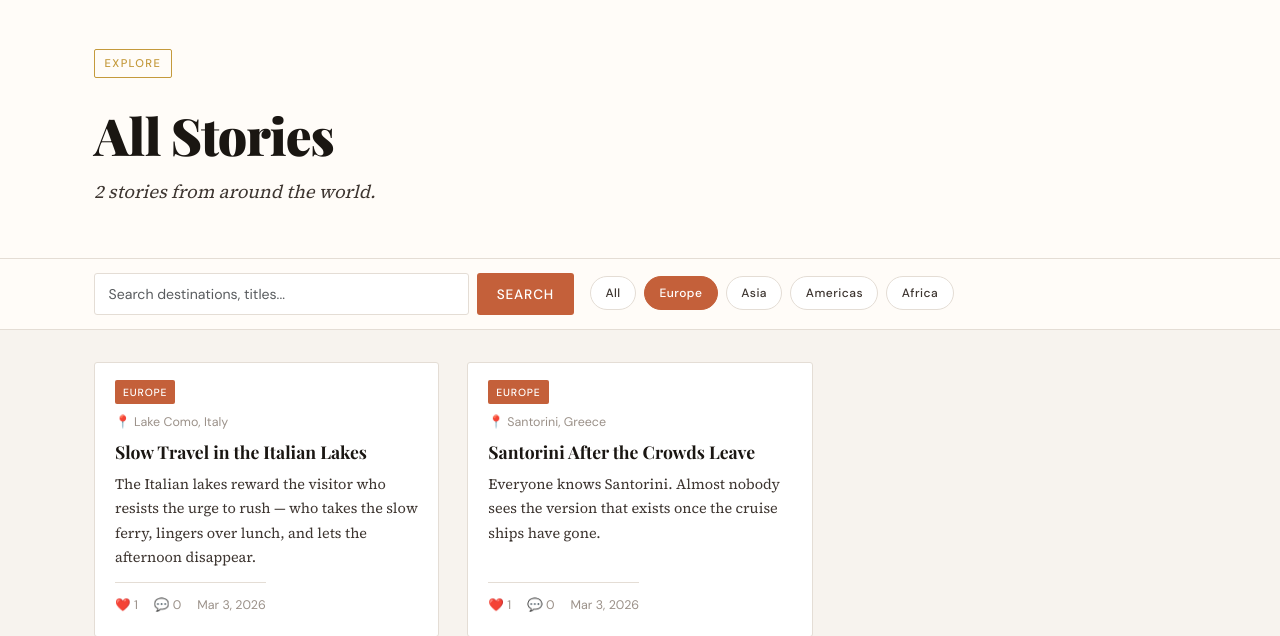
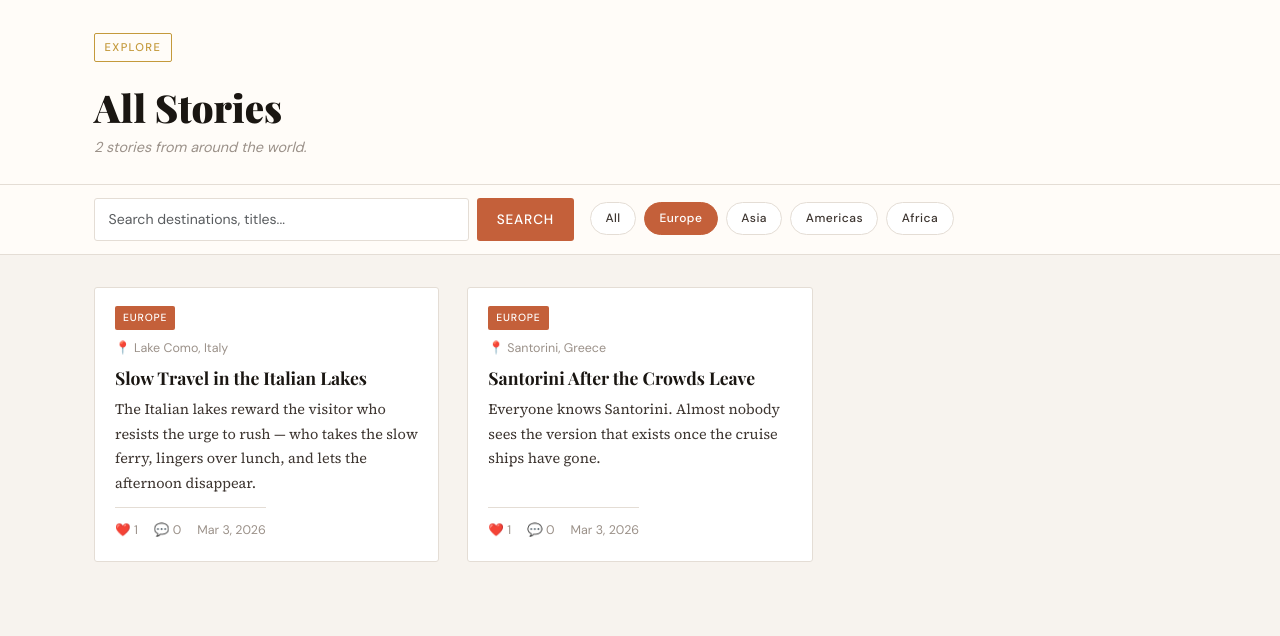
Before and after one commit to harriets28/capstone, a Django app: page /posts/?category=europe in a window 1280 px wide. Shown: the part 64-700 px from the top of the page. Run offline with Django 5.2, Linux system fonts and the light colour scheme; data comes from the database, SQL or seed files in the repository; some web fonts are replaced.

Commit message:
Improve All Stories page layout — 3 column grid, cover images, tighter header, fixed category pill URLs

```diff
--- a/static/css/main.css
+++ b/static/css/main.css
@@ -150,11 +150,22 @@ h4 {
    ============================================================ */
 .stories-grid {
     display: grid;
-    grid-template-columns: repeat(auto-fill, minmax(280px, 1fr));
+    grid-template-columns: repeat(3, 1fr);
     gap: 1.75rem;
     padding: 2rem 0;
 }
 
+@media (max-width: 900px) {
+    .stories-grid {
+        grid-template-columns: repeat(2, 1fr);
+    }
+}
+
+@media (max-width: 600px) {
+    .stories-grid {
+        grid-template-columns: 1fr;
+    }
+}
 .story-card {
     background: var(--white);
     border: 1px solid var(--line);
@@ -1374,3 +1385,26 @@ h4 {
 .story-meta {
     margin-top: auto;
 }
+
+/* Post List Header */
+.post-list-header {
+    background: var(--cream);
+    border-bottom: 1px solid var(--line);
+    padding: 2rem 0 1.5rem;
+    margin-top: 0;
+}
+
+.post-list-title {
+    font-family: var(--font-display);
+    font-size: clamp(1.8rem, 3vw, 2.5rem);
+    font-weight: 900;
+    margin: 0.4rem 0 0.3rem;
+}
+
+.post-list-lead {
+    font-family: var(--font-ui);
+    font-size: 0.9rem;
+    color: var(--muted);
+    font-style: italic;
+    margin: 0;
+}
--- a/templates/blog/post_list.html
+++ b/templates/blog/post_list.html
@@ -5,11 +5,11 @@
 {% block content %}
 
 <!-- Page Header -->
-<div class="post-header-section" style="padding: 3rem 0 2rem;">
+<div class="post-list-header">
   <div class="container px-4">
     <p class="hero-label">Explore</p>
-    <h1 class="post-title">All Stories</h1>
-    <p class="post-excerpt-lead">{{ posts|length }} stor{{ posts|length|pluralize:"y,ies" }} from around the world.</p>
+    <h1 class="post-list-title">All Stories</h1>
+    <p class="post-list-lead">{{ posts|length }} stor{{ posts|length|pluralize:"y,ies" }} from around the world.</p>
   </div>
 </div>
 
@@ -29,9 +29,9 @@
         <button type="submit" class="btn-primary" style="white-space: nowrap; padding: .6rem 1.25rem;">Search</button>
       </form>
       <div class="category-scroll" style="flex: 1;">
-        <a href="/posts/" class="category-pill {% if not request.GET.category %}category-pill--all{% endif %}">All</a>
+        <a href="{% url 'blog:post_list' %}" class="category-pill {% if not request.GET.category %}category-pill--all{% endif %}">All</a>
         {% for cat in categories %}
-          <a href="/posts/?category={{ cat.slug }}" class="category-pill {% if request.GET.category == cat.slug %}category-pill--all{% endif %}">{{ cat.name }}</a>
+          <a href="{% url 'blog:post_list' %}?category={{ cat.slug }}" class="category-pill {% if request.GET.category == cat.slug %}category-pill--all{% endif %}">{{ cat.name }}</a>
         {% endfor %}
       </div>
     </div>
@@ -51,6 +51,11 @@
       {% for post in posts %}
       <article class="story-card">
         <a href="{{ post.get_absolute_url }}">
+          {% if post.cover_image %}
+            <div class="story-card-img">
+              <img src="{{ post.cover_image }}" alt="{{ post.title }}" />
+            </div>
+          {% endif %}
           <div class="story-card-body">
             {% if post.category %}
               <span class="story-category-tag">{{ post.category.name }}</span>
@@ -71,7 +76,7 @@
   {% else %}
     <div class="empty-state">
       <p>No stories found{% if search_query %} for "{{ search_query }}"{% endif %}.</p>
-      <a href="/posts/" class="hero-btn" style="color: var(--ink); border-color: var(--ink);">Clear search</a>
+      <a href="{% url 'blog:post_list' %}" class="hero-btn" style="color: var(--ink); border-color: var(--ink);">Clear search</a>
     </div>
   {% endif %}
 </section>
```
